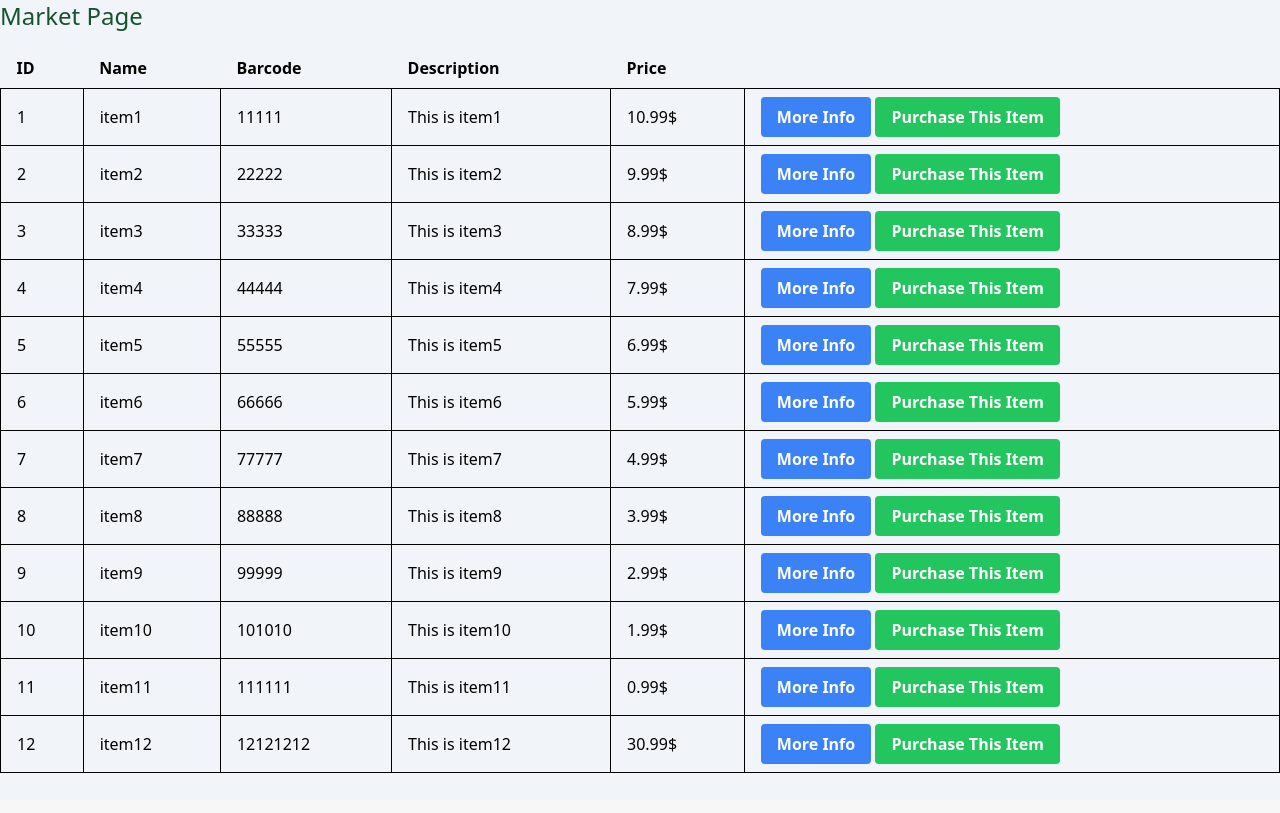
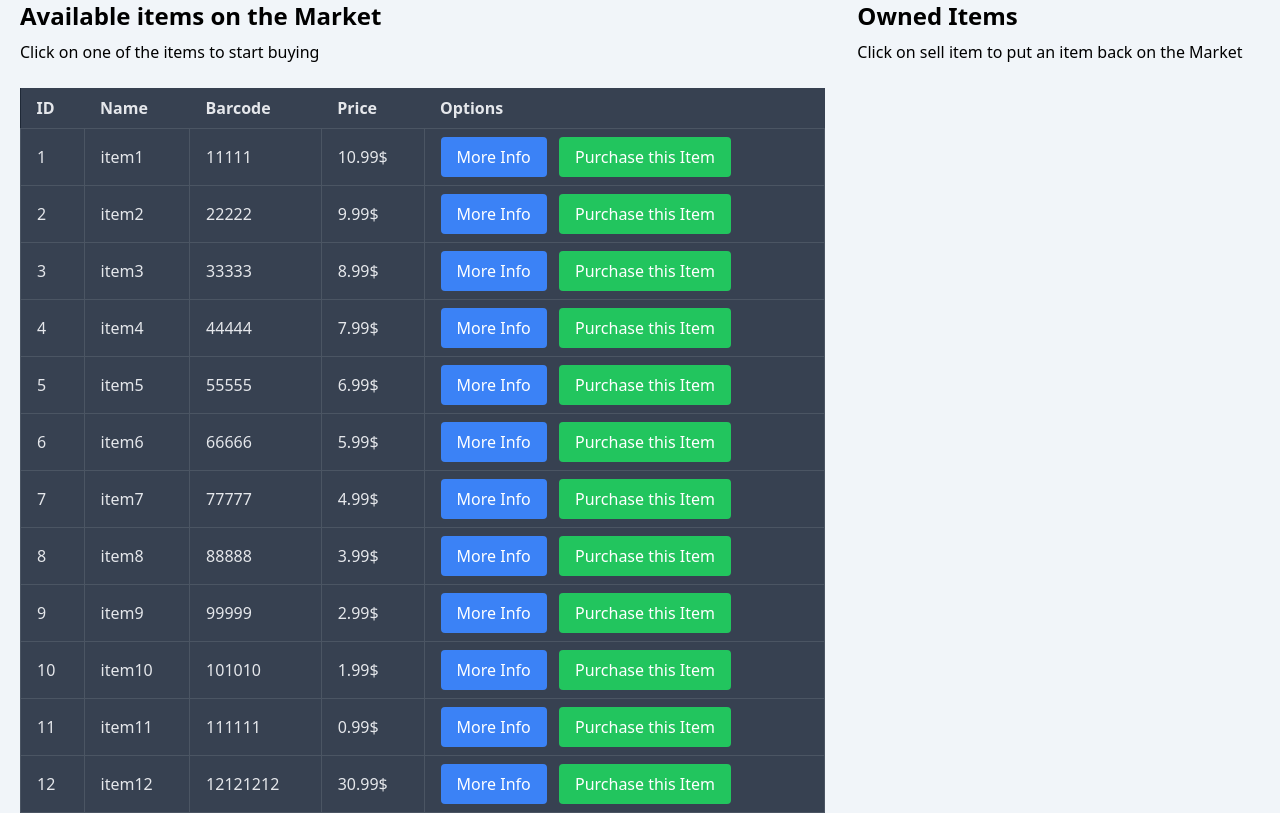
Before and after one commit to sinasezza/flask-market, a Flask app: page /market/ in a window 1280 px wide. Shown: the part 64-877 px from the top of the page. Before the commit the page ends 837 px from the top, so only its background shows below. Run offline with Flask 3, Linux system fonts and the light colour scheme; a user stored in the database is signed in; style sheets or scripts are compiled from the project's sources.

Commit message:
feat: purchase and sell items modals and views added to market page.

```diff
--- a/app/forms.py
+++ b/app/forms.py
@@ -54,3 +54,17 @@ class LoginForm(FlaskForm):
         label="Password:", validators=[DataRequired(), Length(min=6)]
     )
     submit = SubmitField(label="Login")
+
+
+# =======================================================================================
+
+
+class PurchaseItemForm(FlaskForm):
+    submit = SubmitField(label="Purchase Item!")
+
+
+# =======================================================================================
+
+
+class SellItemForm(FlaskForm):
+    submit = SubmitField(label="Sell Item!")
--- a/app/models.py
+++ b/app/models.py
@@ -31,6 +31,12 @@ class User(db.Model, UserMixin):
     def check_password_correction(self, attempted_password: str):
         return bcrypt.check_password_hash(self.password_hash, attempted_password)
 
+    def can_purchase(self, item_obj):
+        return self.budget >= item_obj.price
+
+    def can_sell(self, item_obj):
+        return item_obj in self.items
+
     def __repr__(self):
         return f"User('{self.username}', '{self.email}', '{self.budget}')"
 
@@ -46,5 +52,19 @@ class Item(db.Model):
     price = db.Column(db.Float(), nullable=False)
     owner_id = db.Column(db.Integer, db.ForeignKey("user.id"))
 
+    @property
+    def price_formatted(self):
+        return f"{self.price:,.2f}$"
+
+    def buy(self, user):
+        self.owner_id = user.id
+        user.budget -= self.price
+        db.session.commit()
+
+    def sell(self, user):
+        self.owner = None
+        user.budget += self.price
+        db.session.commit()
+
     def __repr__(self):
         return f"Item('{self.name}', '{self.barcode}', '{self.description}', '{self.price}')"
--- a/app/templates/base/base.html
+++ b/app/templates/base/base.html
@@ -8,6 +8,7 @@
   </title>
 
   <link rel="stylesheet" href="{{ url_for('static', filename='css/styles.css') }}">
+  <script src="{{ url_for('static', filename='js/scripts.js') }}"></script>
 </head>
 <body>
   {% include "partials/nav.html" %}
@@ -15,5 +16,7 @@
   <main class="min-h-screen bg-slate-100 dark:bg-slate-200">
     {% block content %}{% endblock content %}
   </main>
+
+  {% block scripts %}{% endblock scripts %}
 </body>
 </html>
--- a/app/templates/market.html
+++ b/app/templates/market.html
@@ -1,36 +1,59 @@
 {% extends 'base/base.html' %}
 
-{% block title %} MARKET PAGE {% endblock title %}
+{% block title %} Market Page {% endblock %}
 
 {% block content %}
-  <h1 class="text-green-900 text-2xl">Market Page</h1>
-
-  <table class="w-full min-w-max table-auto dark:bg-gray-800 dark:text-gray-100 mt-4">
-    <thead>
+  <div class="flex flex-col md:flex-row mx-5">
+    <div class="md:w-2/3">
+      <h2 class="text-2xl font-semibold">Available items on the Market</h2>
+      <p class="mt-2">Click on one of the items to start buying</p>
+      <br />
+      <table class="min-w-full table-auto bg-gray-800 text-gray-200">
+        <thead class="bg-gray-700">
           <tr>
-        <!-- Column Headers -->
             <th class="px-4 py-2 text-left">ID</th>
             <th class="px-4 py-2 text-left">Name</th>
             <th class="px-4 py-2 text-left">Barcode</th>
-        <th class="px-4 py-2 text-left">Description</th>
             <th class="px-4 py-2 text-left">Price</th>
+            <th class="px-4 py-2 text-left">Options</th>
           </tr>
         </thead>
         <tbody>
-      <!-- Loop through the items and create table rows -->
           {% for item in items %}
-      <tr>
-        <td class="border border-black dark:border-gray-700 px-4 py-2">{{ item.id }}</td>
-        <td class="border border-black dark:border-gray-700 px-4 py-2">{{ item.name }}</td>
-        <td class="border border-black dark:border-gray-700 px-4 py-2">{{ item.barcode }}</td>
-        <td class="border border-black dark:border-gray-700 px-4 py-2">{{ item.description }}</td>
-        <td class="border border-black dark:border-gray-700 px-4 py-2">{{ item.price }}$</td>
-        <td class="border border-black dark:border-gray-700 px-4 py-2">
-          <button class="bg-blue-500 hover:bg-blue-700 text-white font-bold py-2 px-4 rounded">More Info</button>
-          <button class="bg-green-500 hover:bg-green-700 text-white font-bold py-2 px-4 rounded">Purchase This Item</button>
+            {% include 'partials/items_modals.html' %}
+            <tr class="bg-gray-700 hover:bg-gray-600">
+              <td class="border border-gray-600 px-4 py-2">{{ item.id }}</td>
+              <td class="border border-gray-600 px-4 py-2">{{ item.name }}</td>
+              <td class="border border-gray-600 px-4 py-2">{{ item.barcode }}</td>
+              <td class="border border-gray-600 px-4 py-2">{{ item.price_formatted }}</td>
+              <td class="border border-gray-600 px-4 py-2">
+                <button class="px-4 py-2 mr-2 text-white bg-blue-500 rounded hover:bg-blue-400" onclick="openModal('Modal-MoreInfo-{{ item.id }}')">More Info</button>
+                <button class="px-4 py-2 text-white bg-green-500 rounded hover:bg-green-400" onclick="openModal('Modal-PurchaseConfirm-{{ item.id }}')">Purchase this Item</button>
               </td>
             </tr>
           {% endfor %}
         </tbody>
       </table>
-{% endblock content %}
+    </div>
+    <div class="md:w-1/3 md:ml-8 mt-8 md:mt-0">
+      <h2 class="text-2xl font-semibold">Owned Items</h2>
+      <p class="mt-2">Click on sell item to put an item back on the Market</p>
+      <br />
+      <div class="grid grid-cols-1 md:grid-cols-2 gap-4">
+        {% for owned_item in owned_items %}
+          {% include 'partials/owned_items_modals.html' %}
+          <div class="bg-gray-800 text-gray-200 p-4 rounded">
+            <h5 class="text-lg font-semibold">{{ owned_item.name }}</h5>
+            <button type="button" class="w-full mt-2 mb-4 px-4 py-2 text-white bg-red-500 rounded hover:bg-red-400" onclick="openModal('Modal-SellingConfirm-{{ owned_item.id }}')">Sell this Item</button>
+            <p><strong>This item costs {{ owned_item.price_formatted }}</strong></p>
+          </div>
+        {% endfor %}
+      </div>
+    </div>
+  </div>
+{% endblock %}
+
+
+{% block scripts %}
+  <script src="{{ url_for('static', filename='js/items.js') }}"></script>
+{% endblock scripts %}
--- /dev/null
+++ b/app/templates/partials/items_modals.html
@@ -0,0 +1,80 @@
+<!-- More Info Modal -->
+<div
+  class="fixed inset-0 z-50 flex items-center justify-center hidden bg-black bg-opacity-50"
+  id="Modal-MoreInfo-{{ item.id }}"
+>
+  <div
+    class="relative w-auto max-w-lg mx-auto bg-gray-800 rounded-lg shadow-lg"
+  >
+    <div class="flex items-start justify-between p-4 border-b border-gray-700">
+      <h5 class="text-lg font-medium text-white">{{ item.name }}</h5>
+      <button
+        type="button"
+        class="text-gray-400 hover:text-gray-200"
+        onclick="closeModal('Modal-MoreInfo-{{ item.id }}')"
+      >
+        <span class="text-2xl">&times;</span>
+      </button>
+    </div>
+    <div class="p-4">
+      <p class="text-gray-300">{{ item.description }}</p>
+    </div>
+    <div class="flex items-center justify-end p-4 border-t border-gray-700">
+      <button
+        type="button"
+        class="px-4 py-2 text-white bg-gray-600 rounded hover:bg-gray-500"
+        onclick="closeModal('Modal-MoreInfo-{{ item.id }}')"
+      >
+        Close
+      </button>
+    </div>
+  </div>
+</div>
+
+<!-- Purchase Confirm Modal -->
+<div
+  class="fixed inset-0 z-50 flex items-center justify-center hidden bg-black bg-opacity-50"
+  id="Modal-PurchaseConfirm-{{ item.id }}"
+>
+  <div
+    class="relative w-auto max-w-lg mx-auto bg-gray-800 rounded-lg shadow-lg"
+  >
+    <div class="flex items-start justify-between p-4 border-b border-gray-700">
+      <h5 class="text-lg font-medium text-white">{{ item.name }}</h5>
+      <button
+        type="button"
+        class="text-gray-400 hover:text-gray-200"
+        onclick="closeModal('Modal-PurchaseConfirm-{{ item.id }}')"
+      >
+        <span class="text-2xl">&times;</span>
+      </button>
+    </div>
+    <div class="p-4">
+      <form method="POST">
+        {{ purchase_form.hidden_tag() }}
+        <h4 class="mb-4 text-center text-white">
+          Are you sure you want to buy {{ item.name }} for {{ item.price_formatted }} ?
+        </h4>
+        <h6 class="mb-4 text-center text-gray-400">
+          By clicking Purchase, you will purchase this item.
+        </h6>
+        <input
+          id="purchased_item"
+          name="purchased_item"
+          type="hidden"
+          value="{{ item.name }}"
+        />
+        {{ purchase_form.submit(class="w-full px-4 py-2 text-white bg-green-600 rounded hover:bg-green-500") }}
+      </form>
+    </div>
+    <div class="flex items-center justify-end p-4 border-t border-gray-700">
+      <button
+        type="button"
+        class="px-4 py-2 text-white bg-gray-600 rounded hover:bg-gray-500"
+        onclick="closeModal('Modal-PurchaseConfirm-{{ item.id }}')"
+      >
+        Close
+      </button>
+    </div>
+  </div>
+</div>
--- a/app/templates/partials/messages.html
+++ b/app/templates/partials/messages.html
@@ -25,13 +25,3 @@
     </div>
   {% endif %}
 {% endwith %}
-
-<script>
-  // Set a timeout to remove the messages after 15 seconds
-  setTimeout(function() {
-    var messages = document.getElementById('messages');
-    if (messages) {
-      messages.remove();
-    }
-  }, 15000);
-</script>
--- a/app/utils.py
+++ b/app/utils.py
@@ -1,7 +1,7 @@
 from functools import wraps
 
 from flask import flash, redirect, url_for
-from flask_login.utils import current_user
+from flask_login import current_user
 
 
 def logout_required(func):
--- a/app/views.py
+++ b/app/views.py
@@ -1,9 +1,9 @@
 from flask import current_app as app
-from flask import flash, redirect, render_template, url_for
-from flask_login import login_required, login_user, logout_user
+from flask import flash, redirect, render_template, request, url_for
+from flask_login import current_user, login_required, login_user, logout_user
 
 from . import db
-from .forms import LoginForm, RegisterForm
+from .forms import LoginForm, PurchaseItemForm, RegisterForm, SellItemForm
 from .models import Item, User
 from .utils import logout_required
 
@@ -14,11 +14,55 @@ def home_page():
     return render_template("home.html")
 
 
-@app.route("/market/")
+@app.route("/market/", methods=["GET", "POST"])
 @login_required
 def market_page():
-    items = Item.query.all()
-    return render_template("market.html", items=items)
+    purchase_form = PurchaseItemForm()
+    selling_form = SellItemForm()
+    if request.method == "POST":
+        # Purchase Item Logic
+        purchased_item = request.form.get("purchased_item")
+        p_item_object = Item.query.filter_by(name=purchased_item).first()
+        if p_item_object:
+            if current_user.can_purchase(p_item_object):
+                p_item_object.buy(current_user)
+                flash(
+                    f"Congratulations! You purchased {p_item_object.name} for {p_item_object.price_formatted}",
+                    category="success",
+                )
+            else:
+                flash(
+                    f"Unfortunately, you don't have enough money to purchase {p_item_object.name}!",
+                    category="danger",
+                )
+        # Sell Item Logic
+        sold_item = request.form.get("sold_item")
+        s_item_object = Item.query.filter_by(name=sold_item).first()
+        if s_item_object:
+            if current_user.can_sell(s_item_object):
+                s_item_object.sell(current_user)
+                flash(
+                    f"Congratulations! You sold {s_item_object.name} back to market!",
+                    category="success",
+                )
+            else:
+                flash(
+                    f"Something went wrong with selling {s_item_object.name}",
+                    category="danger",
+                )
+
+        return redirect(url_for("market_page"))
+
+    if request.method == "GET":
+        items = Item.query.filter_by(owner_id=None)
+        owned_items = Item.query.filter_by(owner_id=current_user.id)
+        return render_template(
+            "market.html",
+            items=items,
+            purchase_form=purchase_form,
+            owned_items=owned_items,
+            selling_form=selling_form,
+        )
 
 
 @app.route("/register/", methods=["GET", "POST"])
```
Also changed, not shown: app/templates/partials/owned_items_modals.html (added, +37 -0 lines), sql/item.sql (+14 -12 lines), 3 other files. Lines whose indentation alone changed are shown as unchanged.
